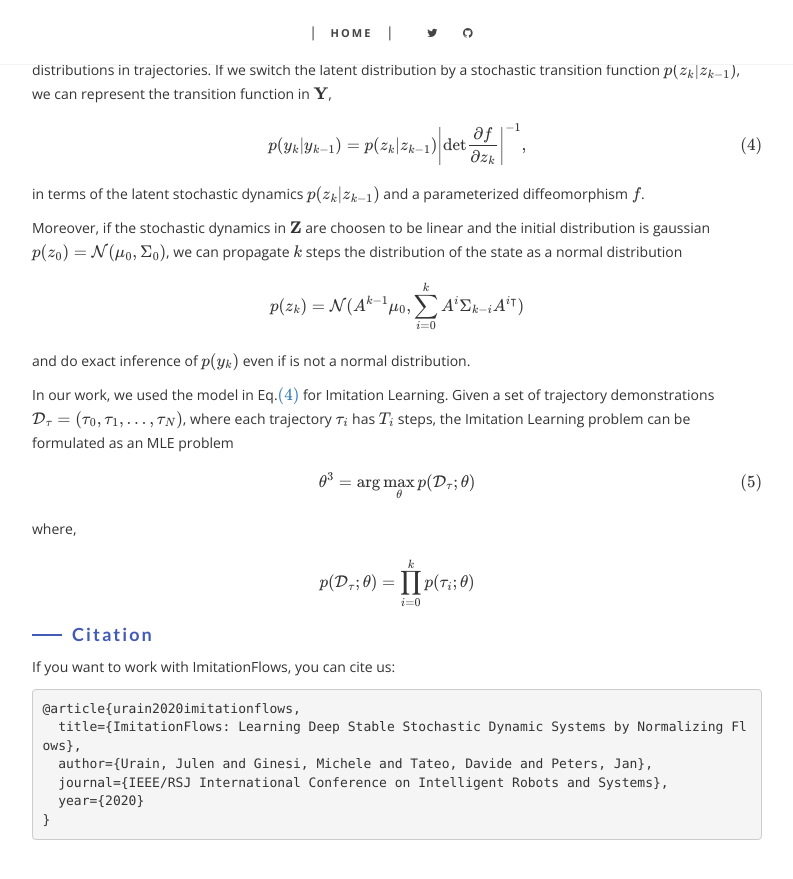
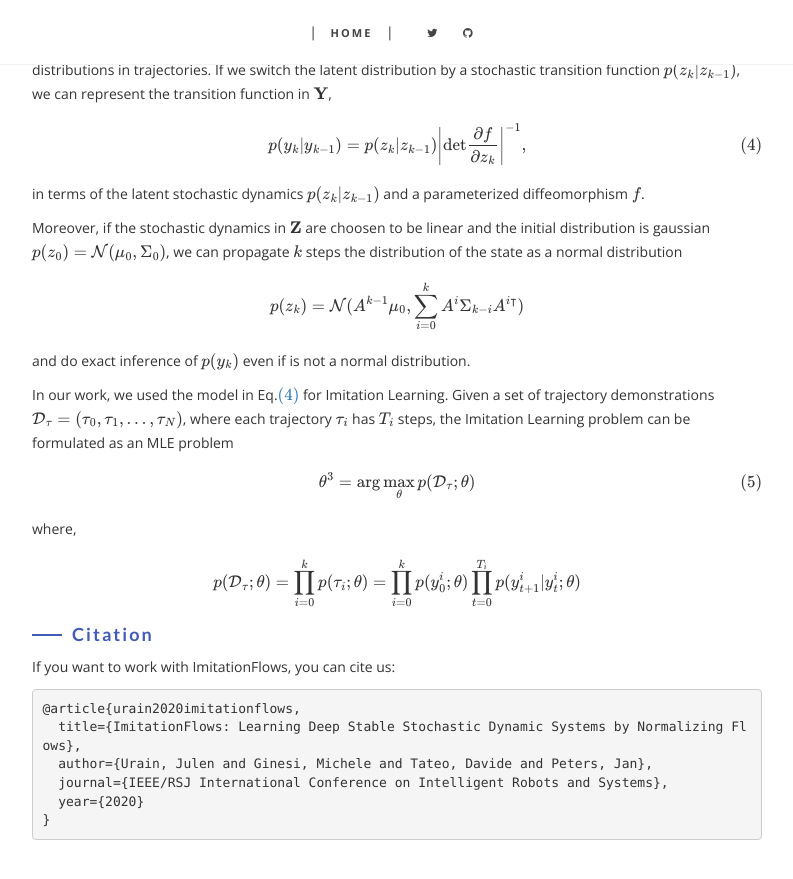
Before and after one commit to TheCamusean/theCamusean.github.io, a Jekyll site: the page built from _posts/2020-07-05-ImitationFlows.md, in a window 1280 px wide and 900 px high, scrolled down 4103 px. Shown: the top 879 px of the window, without its empty margins (243-1036 px from the left). Built offline with Jekyll 4.4.1, drawn with Linux system fonts in a browser that asks for light colours; some web fonts are replaced; formulas are drawn with MathJax 3; a script that is not in the unit is left out; comment, search, counter and statistics services are not loaded.

Commit message:
whole probability

```diff
--- a/_posts/2020-07-05-ImitationFlows.md
+++ b/_posts/2020-07-05-ImitationFlows.md
@@ -112,7 +112,7 @@ In our work, we used the model in Eq.\eqref{eq:dynamic_flow} for Imitation Learn
 
 where,
 
-$$p( \mathcal{D}_{\tau} ; \theta ) = \prod_{i=0}^{k} p(\tau_i ; \theta )$$
+$$p( \mathcal{D}_{\tau} ; \theta ) = \prod_{i=0}^{k} p(\tau_i ; \theta ) = \prod_{i=0}^{k} p(y_{0}^{i};\theta) \prod_{t=0}^{T_i} p(y_{t+1}^{i}|y_{t}^{i} ; \theta)$$
 
 
 
```
